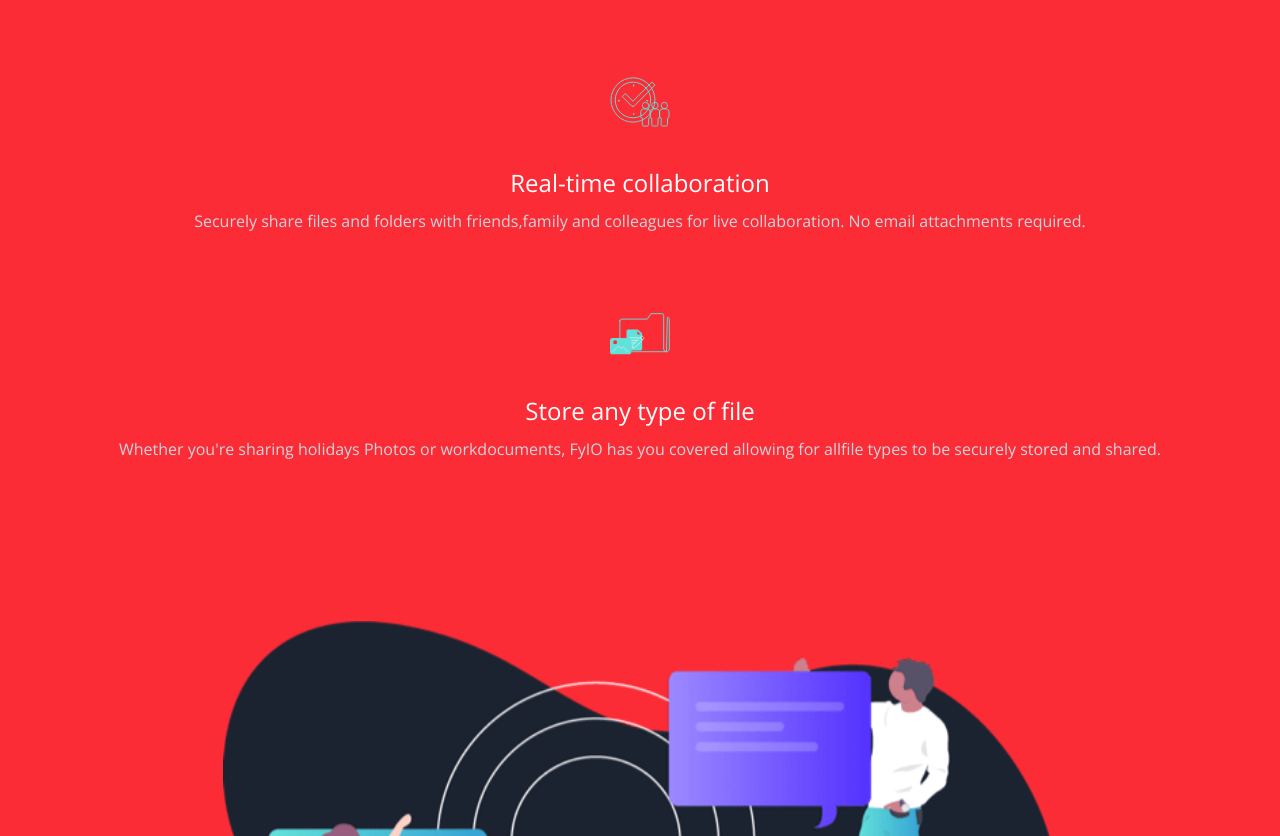
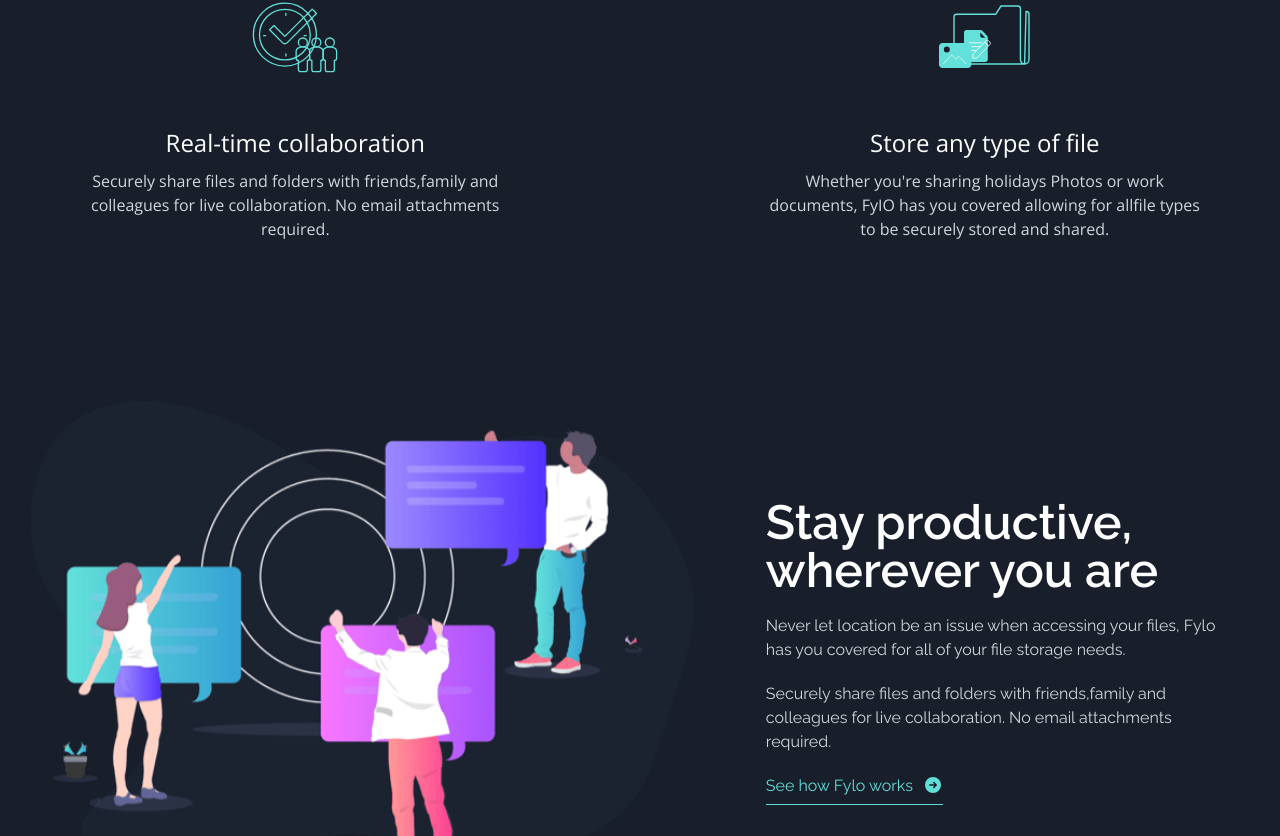
Before and after one commit to erickEDdev/page-Dark, a React (Vite) app: page / in a window 1280 px wide. Shown: the part 1604-2440 px from the top of the page. Built offline with nearby package versions, Linux system fonts and the light colour scheme.

Commit message:
adicionar grid templates

```diff
--- a/src/components/CaixaInfos.jsx
+++ b/src/components/CaixaInfo.jsx
@@ -1,4 +1,4 @@
-import { useId } from "react";
+import { useId, useRef } from "react";
 import { v4 as uuidv4 } from "uuid";
 
 const CaixaInfos = ({ urlImage, descriptionImg, title, textP }) => {
@@ -14,12 +14,12 @@ const CaixaInfos = ({ urlImage, descriptionImg, title, textP }) => {
         <img
           src={urlImage}
           alt={descriptionImg}
-          className="w-15 h-auto object-cover select-none"
+          className="w-15 h-auto object-cover select-none lg:h-25 lg:w-25 lg:object-none"
         />
       )}
       <div className="space-y-2.5">
         <h1 className="text-2xl text-semibold text-white">{title}</h1>
-        <p className="text-center m-auto text-gray-300">{textP}</p>
+        <p className="text-center m-auto text-gray-300 lg:w-110">{textP}</p>
       </div>
     </div>
   );
--- a/src/sections/CaixasInfos.jsx
+++ b/src/sections/CaixasInfos.jsx
@@ -1,8 +1,8 @@
-import CaixaInfos from "../components/CaixaInfos";
+import CaixaInfos from "../components/CaixaInfo";
 
 const CaixasInfos = () => {
   return (
-    <div className="z-4 flex flex-col gap-y-20">
+    <div className="z-4 flex flex-col gap-y-20 lg:grid lg:grid-cols-2 auto-rows-auto lg:gap-y-40 lg:gap-x-40">
       <CaixaInfos
         urlImage={"/images/icon-access-anywhere.svg"}
         descriptionImg={"computador imagem"}
@@ -32,7 +32,7 @@ const CaixasInfos = () => {
         descriptionImg={"arquivo files"}
         title={"Store any type of file"}
         textP={
-          "Whether you're sharing holidays Photos or workdocuments, FyIO has you covered allowing for allfile types to be securely stored and shared."
+          "Whether you're sharing holidays Photos or work documents, FyIO has you covered allowing for allfile types to be securely stored and shared."
         }
       />
     </div>
--- a/src/sections/FilesInfos.jsx
+++ b/src/sections/FilesInfos.jsx
@@ -2,7 +2,7 @@ const FilesInfos = () => {
   return (
     <div className="relative text-center w-full">
       <div className="absolute flex flex-col gap-y-7 w-full -top-18 lg:gap-y-8 lg:w-155 lg:-top-133 lg:left-[50%] lg:transform-[translate(-50%,0%)]">
-        <h1 className="text-[28px] text-bold text-white lg:text-4xl lg:font-header lg:font-semibold">
+        <h1 className="text-[28px] text-bold text-white lg:text-4xl lg:font-header lg:font-semibold lg:leading-13">
           All your files in one secure location, accessible anywhere.
         </h1>
         <p className="text-center m-auto max-w-[85%] text-gray-500 lg:text-[18px] lg:max-w-[90%] lg:text-gray-300">
--- a/src/sections/Products.jsx
+++ b/src/sections/Products.jsx
@@ -3,20 +3,20 @@ import { FontAwesomeIcon } from "@fortawesome/react-fontawesome"
 
 const Products = () => {
     return (
-        <div className="flex flex-col items-center justify-center gap-y-13 text-left">
+        <div className="flex flex-col items-center justify-center gap-y-13 text-left lg:flex-row lg:font-header lg:gap-x-15">
             <img
               src="/images/illustration-stay-productive.png"
               alt="três pessoas produzindo"
-              className="w-[80%] h-auto object-cover select-none"
+              className="w-[80%] h-auto object-cover select-none lg:w-[60%]"
             />
             <div className="flex flex-col gap-y-5 p-3">
-              <h1 className="text-[20px] text-bold text-white">
+              <h1 className="text-[20px] font-semibold text-white lg:text-5xl max-w-120">
                 Stay productive, wherever you are
               </h1>
-              <p className="text-gray-300">
+              <p className="text-gray-300 lg:max-w-130">
                 Never let location be an issue when accessing your files, Fylo has you covered for all of your file storage needs.
               </p>
-              <p className="text-gray-300">
+              <p className="text-gray-300 lg:max-w-130">
                 Securely share files and folders with friends,family and colleagues for live collaboration. No email attachments required.
               </p>
               <a href="#" className="flex gap-x-2.5 text-[16px] text-[#63ddd8] border-b w-fit pb-1.5">
--- a/src/sections/Start.jsx
+++ b/src/sections/Start.jsx
@@ -10,7 +10,7 @@ const Start = () => {
   return (
     <div className="flex flex-col relative gap-y-100 lg:gap-y-255  min-h-auto bg-[#1b2330] text-white font-body">
       <Header />
-      <main className="relative flex flex-col gap-y-100 justify-start items-center min-h-auto w-full px-5 pb-90 bg-[#181f2b] lg:gap-y-0 bg-red-500!">
+      <main className="relative flex flex-col gap-y-100 justify-start items-center min-h-auto w-full px-5 pb-90 bg-[#181f2b] lg:gap-y-0">
         <ShowImages />
         <FilesInfos />
         <div className="space-y-40">
```
